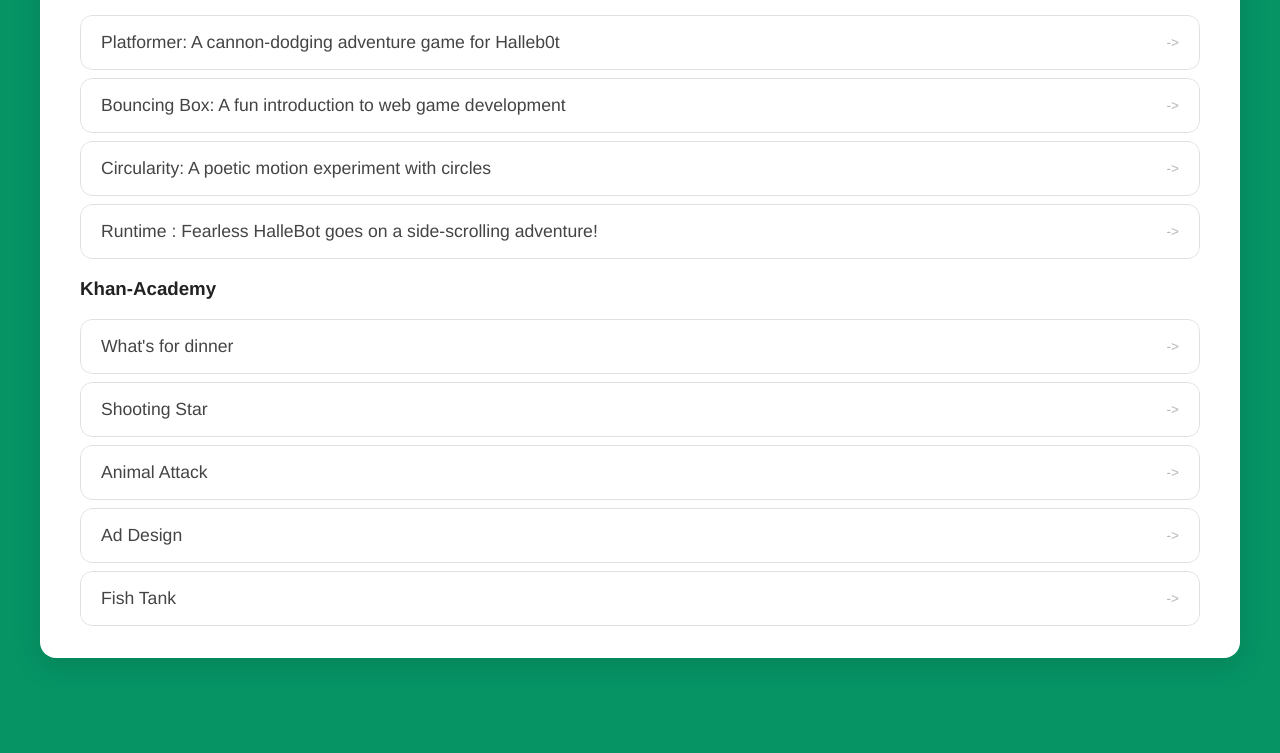
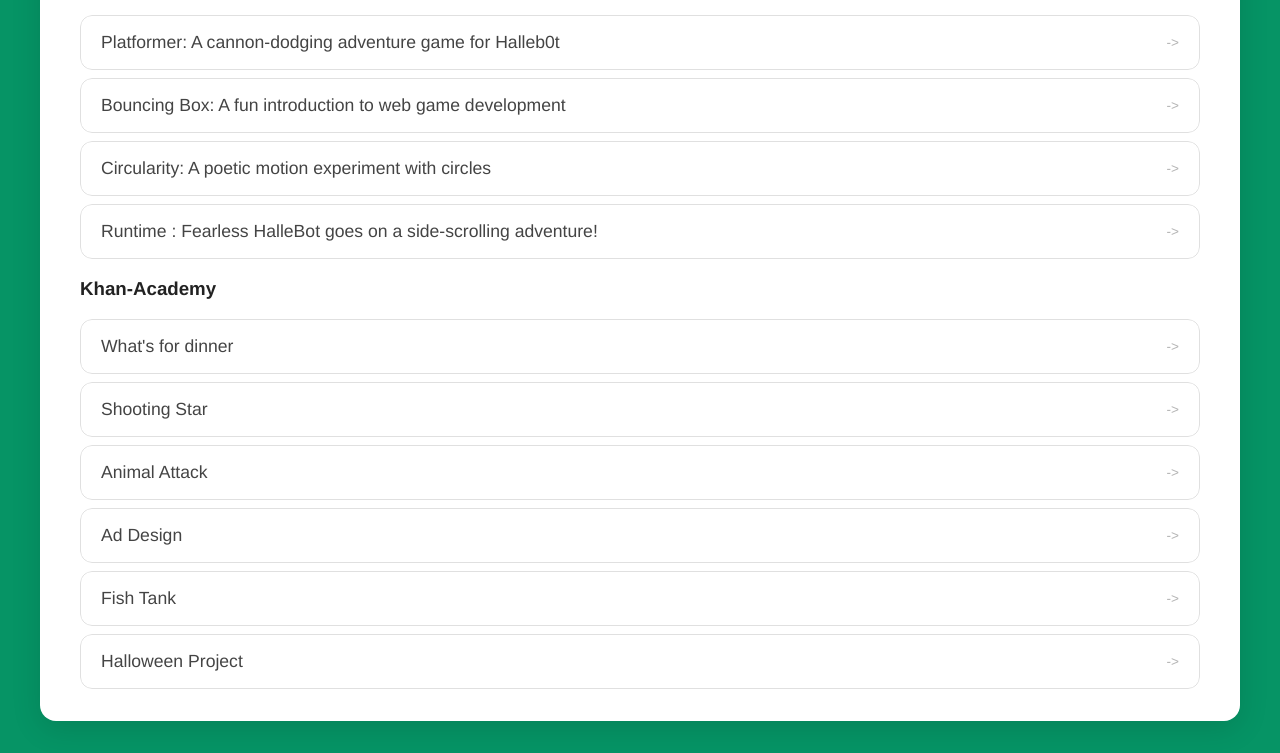
Before and after one commit to brodyhamilton412/brodyhamilton412.github.io, a plain HTML site: page portfolio.html in a window 1280 px wide. Shown: the part 245-998 px from the top of the page. Before the commit the page ends 935 px from the top, so only its background shows below. Drawn offline with Linux system fonts and the light colour scheme.

Commit message:
Halloween project added

```diff
--- a/portfolio.html
+++ b/portfolio.html
@@ -54,6 +54,9 @@
                 <li>
                   <a href="https://www.khanacademy.org/computer-programming/fishy-fishy/6232856807718912"target = "_blank"> Fish Tank</a>
                 </li>
+                <li>
+                  <a href="https://www.khanacademy.org/computer-programming/halloween-game/6053559154884608"target = "_blank"> Halloween Project</a>
+                </li>
             </ul>
           </div>
         </div>
```
